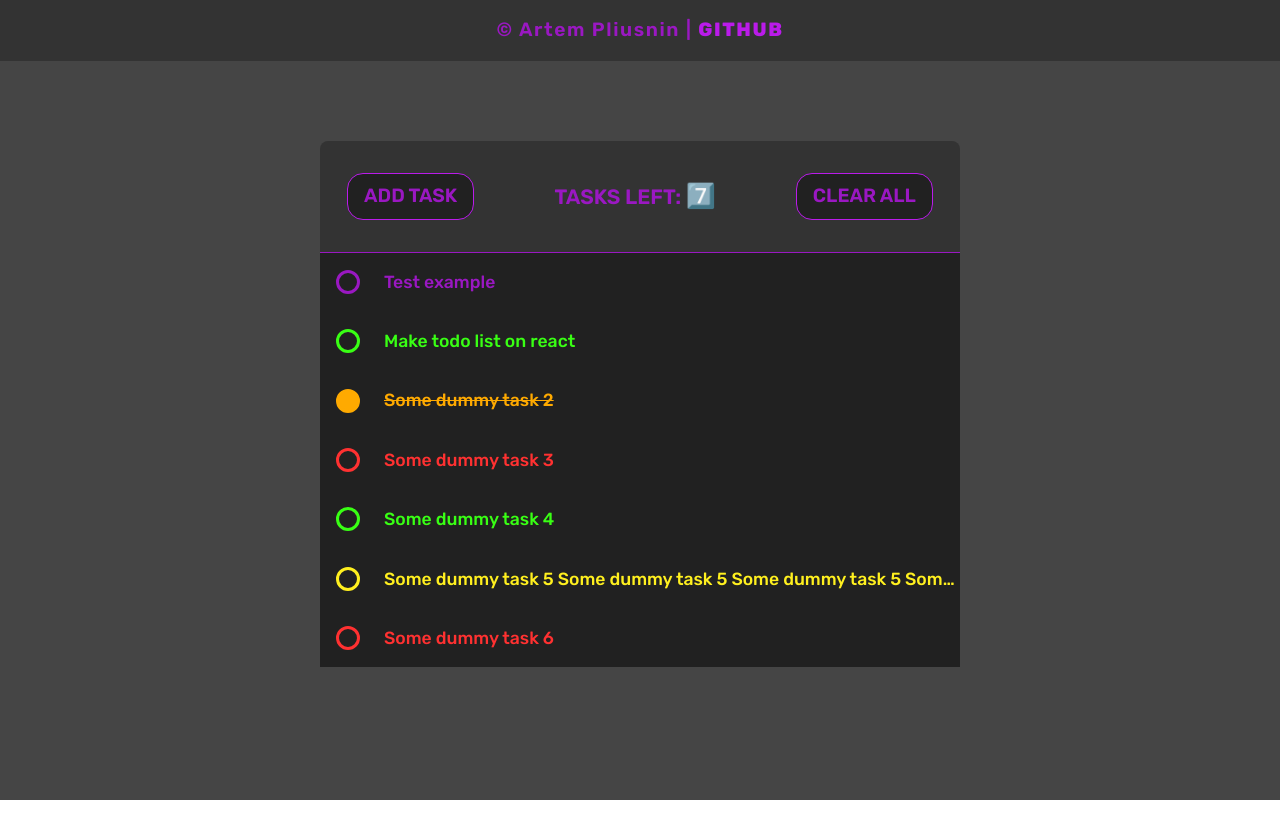
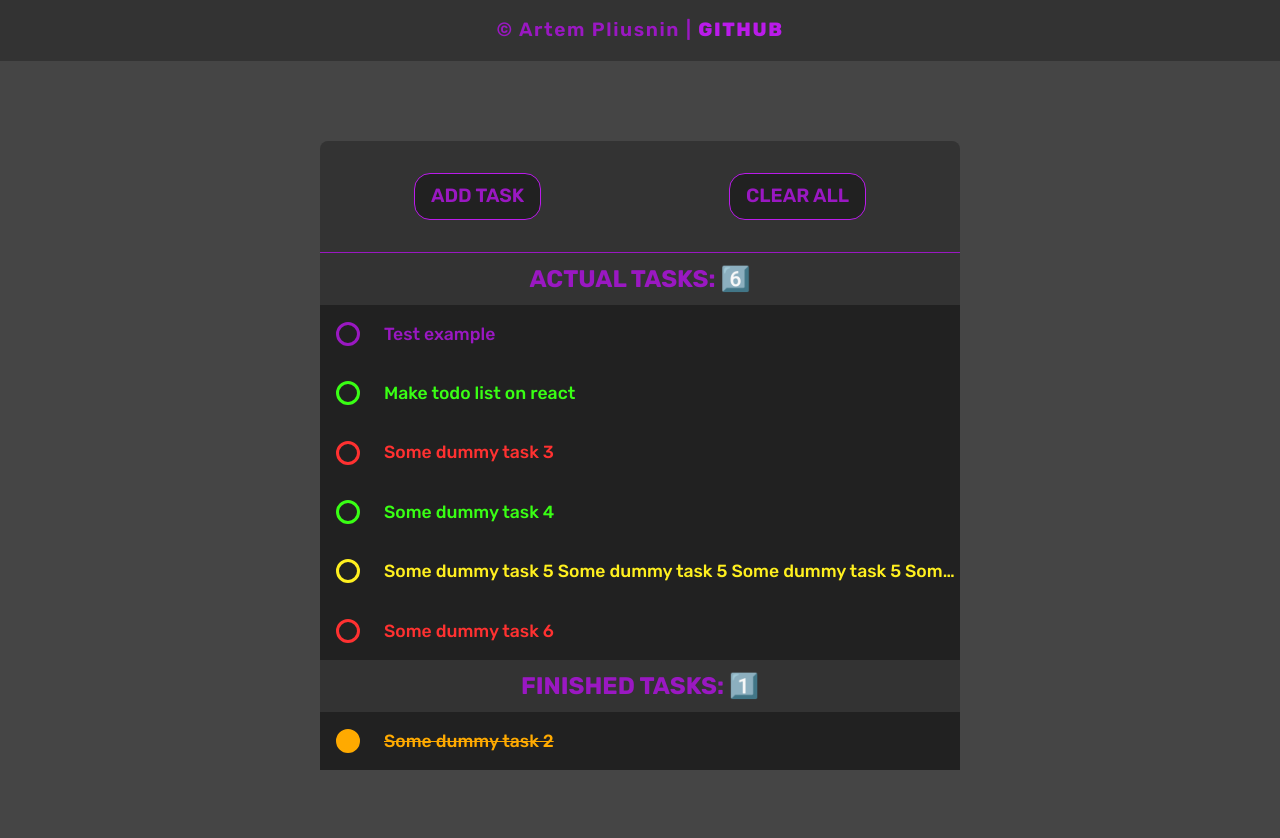
Before and after one commit to EndyPlus/todo-react, a React (Vite) app: page / in a window 1280 px wide. Shown: the top 838 px of the page. Before the commit the page ends 800 px from the top, so only its background shows below. Built offline with nearby package versions, Linux system fonts and the light colour scheme.

Commit message:
tasks list was divided into completed and uncompleted lists + some fixes

```diff
--- a/src/App.css
+++ b/src/App.css
@@ -112,6 +112,19 @@ main {
 .todo-container {
   display: flex;
   flex-grow: 1;
+
+  flex-direction: column;
+
+  /* gap: 1rem; */
+}
+
+.list-heading {
+  margin: 0.5rem 0;
+  text-align: center;
+
+  font-weight: 700;
+  text-transform: uppercase;
+  color: var(--accent-color);
 }
 
 .todo-container ul {
--- a/src/components/TodoList/Modals/NewTask.jsx
+++ b/src/components/Modals/NewTask.jsx
@@ -1,4 +1,4 @@
-import Modal from "../../UI/Modal";
+import Modal from "../UI/Modal";
 
 export default function NewTask({ ref, setTasks }) {
   function closeModal() {
@@ -6,13 +6,12 @@ export default function NewTask({ ref, setTasks }) {
   }
 
   function addTask(data) {
-    console.log(data);
+    // console.log(data);
     setTasks((prevState) => {
       const randomId = crypto.randomUUID();
 
       const { testName: title, testDesc, priority } = data;
       return [
-        ...prevState,
         {
           taskId: randomId,
           taskTitle: title,
@@ -20,6 +19,7 @@ export default function NewTask({ ref, setTasks }) {
           taskPriority: priority,
           isCompleted: false,
         },
+        ...prevState,
       ];
     });
     closeModal();
--- /dev/null
+++ b/src/components/TodoList/TasksList.jsx
@@ -0,0 +1,17 @@
+import TodoTask from "./TodoTask/TodoTask";
+import numberToEmoji from "../../utils/numberToEmoji";
+
+export default function TasksList({ title, taskList, setTasks }) {
+  return (
+    <div>
+      <h2 className="list-heading">{`${title}: ${numberToEmoji(
+        taskList.length
+      )}`}</h2>
+      <ul>
+        {taskList.map((task) => (
+          <TodoTask key={task.taskId} task={task} setTasks={setTasks} />
+        ))}
+      </ul>
+    </div>
+  );
+}
--- a/src/components/TodoList/TodoNav.jsx
+++ b/src/components/TodoList/TodoNav.jsx
@@ -1,8 +1,7 @@
 import { useRef } from "react";
-import numberToEmoji from "../../utils/numberToEmoji";
-import NewTask from "./Modals/NewTask";
+import NewTask from "../Modals/NewTask";
 
-export default function TodoNav({ taskList, setTasks }) {
+export default function TodoNav({ setTasks }) {
   const dialog = useRef();
 
   function handleOpenModal() {
@@ -13,23 +12,12 @@ export default function TodoNav({ taskList, setTasks }) {
     setTasks(() => []);
   }
 
-  const uncompletedLength = taskList.filter((task) => !task.isComplete).length;
-
   return (
     <>
       <NewTask ref={dialog} setTasks={setTasks} />
       <nav className="todo-navigation">
         <li>
           <button onClick={handleOpenModal}>Add Task</button>
-        </li>
-        <li className="fixed-item">
-          {uncompletedLength ? (
-            <h3>
-              Tasks left: <span>{numberToEmoji(uncompletedLength)}</span>
-            </h3>
-          ) : (
-            <h3>Congratulations! 🎊</h3>
-          )}
         </li>
         <li>
           <button onClick={clearAllTasks}>Clear All</button>
--- a/src/components/TodoList/TodoTask/TaskExtended/TaskInfo.jsx
+++ b/src/components/TodoList/TodoTask/TaskExtended/TaskInfo.jsx
@@ -8,6 +8,8 @@ export default function TaskInfo({
   onDeleteTask,
   priorityObj,
 }) {
+  const { taskTitle, taskDescription, isCompleted } = data;
+
   function handleComplete() {
     onToggleTask();
     onToggleExpand();
@@ -17,10 +19,10 @@ export default function TaskInfo({
     <div className="extended-info">
       <h2
         style={{ color: priorityObj.priorityBrighter }}
-        className={data.isCompleted ? "text-completed" : null}
+        className={isCompleted ? "text-completed" : null}
         onClick={onToggleExpand}
       >
-        {data.taskTitle}
+        {taskTitle}
       </h2>
       <h3>
         Priority:{" "}
@@ -28,7 +30,19 @@ export default function TaskInfo({
           {priorityObj.priority}
         </span>
       </h3>
-      <p>{data.taskDescription}</p>
+      <h3>
+        Status:{" "}
+        <span
+          style={
+            isCompleted
+              ? { color: priorityObj.priorityBrighter }
+              : { color: priorityObj.priorityMain }
+          }
+        >
+          {isCompleted ? "Completed" : "Uncompleted"}
+        </span>
+      </h3>
+      <p>{taskDescription}</p>
       <div className="extended-controls">
         <TaskButton onClick={onToggleExpand} priorityObj={priorityObj}>
           ❌
@@ -36,13 +50,13 @@ export default function TaskInfo({
         <TaskButton onClick={onDeleteTask} priorityObj={priorityObj}>
           🗑️
         </TaskButton>
-        {!data.isCompleted && (
+        {!isCompleted && (
           <TaskButton onClick={onToggleEdit} priorityObj={priorityObj}>
             ✏️
           </TaskButton>
         )}
         <TaskButton onClick={handleComplete} priorityObj={priorityObj}>
-          {data.isCompleted ? "❎" : "✅"}
+          {isCompleted ? "❎" : "✅"}
         </TaskButton>
       </div>
     </div>
--- a/src/components/TodoList/TodoTasks.jsx
+++ b/src/components/TodoList/TodoTasks.jsx
@@ -1,13 +1,25 @@
-import TodoTask from "./TodoTask/TodoTask";
+import TasksList from "./TasksList";
 
 export default function TodoTasks({ taskList, setTasks }) {
+  const actualTasksList = taskList.filter((task) => !task.isCompleted);
+  const finishedTasksList = taskList.filter((task) => task.isCompleted);
+
   return (
     <div className="todo-container">
-      <ul>
-        {taskList.map((task) => (
-          <TodoTask key={task.taskId} task={task} setTasks={setTasks} />
-        ))}
-      </ul>
+      {actualTasksList.length ? (
+        <TasksList
+          title="Actual tasks"
+          taskList={actualTasksList}
+          setTasks={setTasks}
+        />
+      ) : null}
+      {finishedTasksList.length ? (
+        <TasksList
+          title="Finished tasks"
+          taskList={finishedTasksList}
+          setTasks={setTasks}
+        />
+      ) : null}
     </div>
   );
 }
--- a/src/utils/numberToEmoji.js
+++ b/src/utils/numberToEmoji.js
@@ -1,4 +1,3 @@
-export default function numberToEmoji(num) {
 const numEmoji = {
   0: "0️⃣",
   1: "1️⃣",
@@ -12,6 +11,7 @@ export default function numberToEmoji(num) {
   9: "9️⃣",
 };
 
+export default function numberToEmoji(num) {
   let newStr = "";
   for (let i of String(num)) {
     newStr += numEmoji[i];
```
Lines whose indentation alone changed are shown as unchanged.
